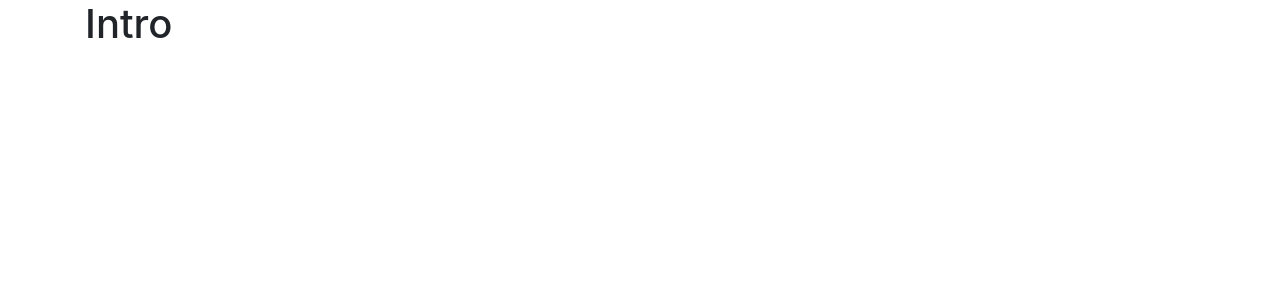
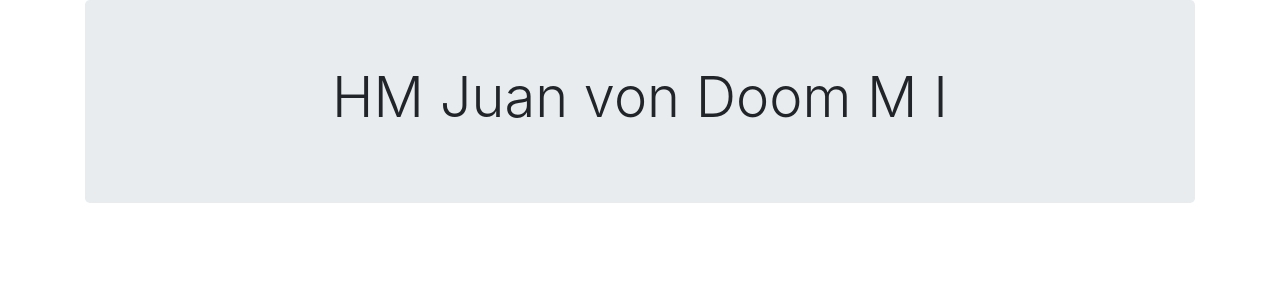
Before and after one commit to jvondoom/intro-react, a React (Create React App) app: page / in a window 1280 px wide. Shown: the top 300 px of the page. Built offline with nearby package versions, Linux system fonts and the light colour scheme.

Commit message:
Created Header component

```diff
--- a/src/App.js
+++ b/src/App.js
@@ -1,15 +1,11 @@
 import React from 'react';
+
+import Header from './components/Header';
 
 function App() {
   return (
     <div className="App">
-      <div className="container">
-        <div className="row">
-          <div className="col-12">
-            <h1>Intro</h1>
-          </div>
-        </div>
-      </div>
+      <Header />
     </div>
   );
 }
--- /dev/null
+++ b/src/components/Header.js
@@ -0,0 +1,19 @@
+import React from 'react';
+
+const Header = props => {
+  return (
+    <div className="header">
+      <div className="container">
+        <div className="row">
+          <div className="col-12">
+            <div className="jumbotron">
+              <h1 className="display-4 text-center">HM Juan von Doom M I</h1>
+            </div>
+          </div>
+        </div>
+      </div>
+    </div>
+  );
+};
+
+export default Header;
```
